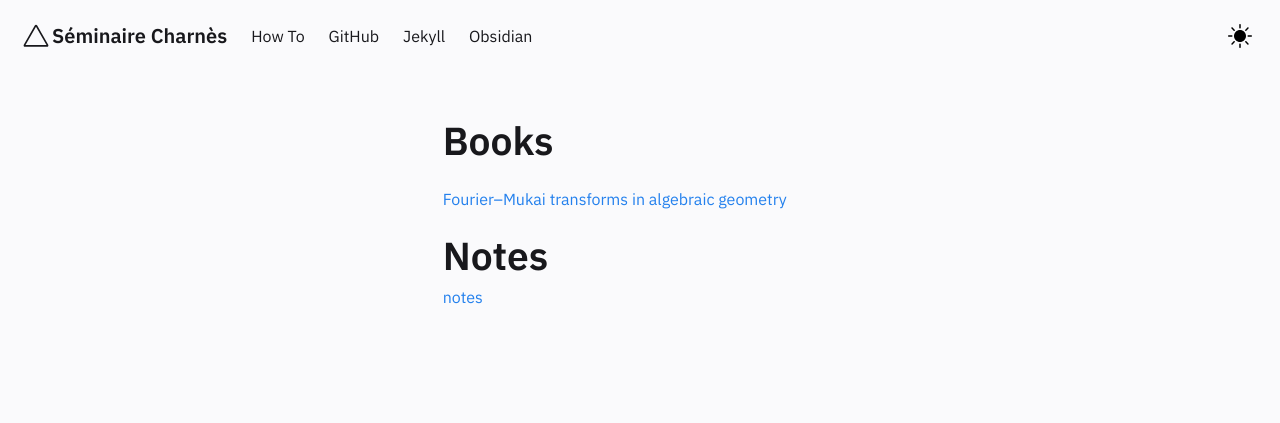
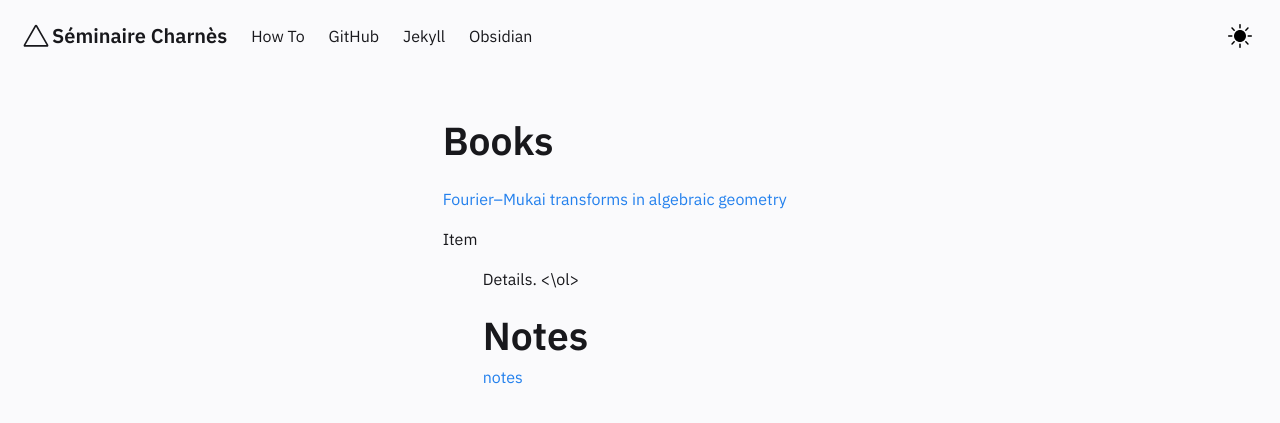
Before and after one commit to runxg/runxg.github.io, a Jekyll site: the page built from pages/index.md, in a window 1280 px wide. Shown: the top 423 px of the page. Built offline with Jekyll 4.4.1, drawn with Linux system fonts in a browser that asks for light colours.

Commit message:
Update Homepage.html

```diff
--- a/_includes/Homepage.html
+++ b/_includes/Homepage.html
@@ -4,15 +4,25 @@
     <p>
         <a href="https://typo.iwr.uni-heidelberg.de/fileadmin/groups/arithgeo/templates/data/Judith_Ludwig/Derivierte_Kategorien/H.pdf">
             Fourier–Mukai transforms in algebraic geometry </a>
+        <summary> Item </summary>
+        <ol>
+            Details.
+        <\ol>
+    </p>
     <p>
     <h1>Notes</h1>
     <a href="../notes">notes </a>
+    </p>
+
+
+
+
 {%- comment -%}
 * Jekyll Garden lets you build a digital garden of atomic notes (working notes) using Github pages from your Obsidian vault.
 * Check out <a href="../posts/features">Features </a> to know the the theme and, <a href="../posts/how-to"> Install and Setup </a> to know more.
 * Go to <a href="../notes"> notes </a> to see the note feed.
 {%- endcomment -%}
-    </p>
+
 
     </div>
 </div>
```
